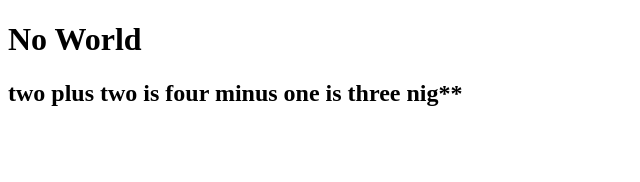
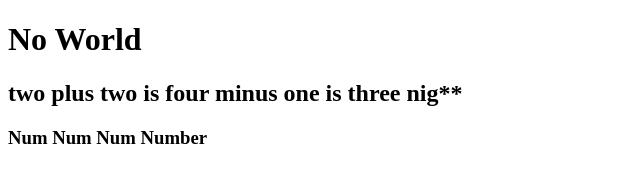
Before and after one commit to Lnwnot/Enet-C, a plain HTML site: page index.html in a window 1280 px wide. Shown: the whole page, without its empty margins (0-640 px from the left). Drawn offline with Linux system fonts and the light colour scheme.

Commit message:
Update index.html

```diff
--- a/index.html
+++ b/index.html
@@ -8,5 +8,6 @@
 <body>
     <h1>No World</h1>
     <h2>two plus two is four minus one is three nig**</h2>
+    <h3>Num Num Num Number</h3>
 </body>
 </html>
```
